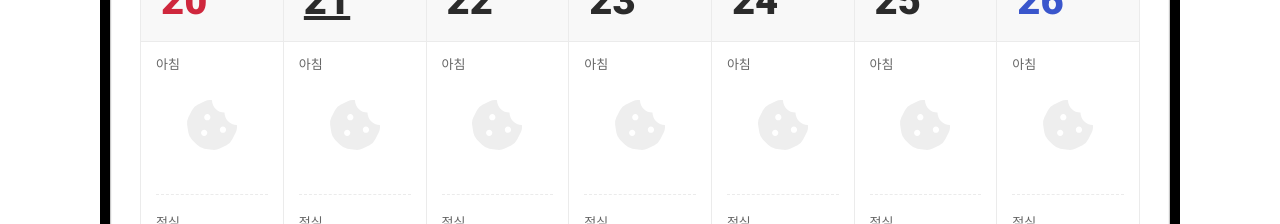
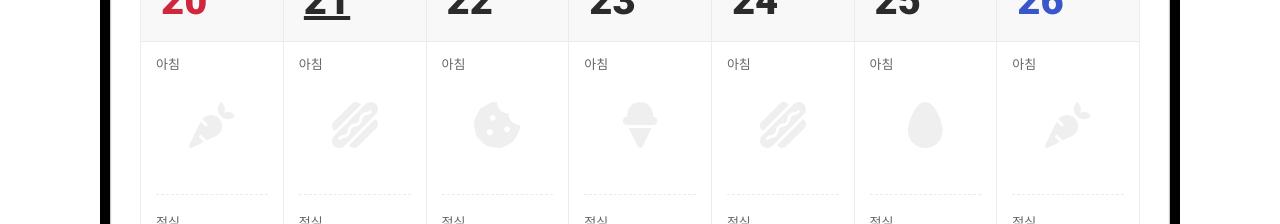
Before and after one commit to tachyon83/weeklyRestaurant2, a React (Create React App) app in the folder front/: page / in a window 1280 px wide. Shown: the part 288-512 px from the top of the page. Built offline with nearby package versions, Linux system fonts and the light colour scheme.

Commit message:
메인 empty 이미지 추가

```diff
--- a/front/src/component/CalendarItem.jsx
+++ b/front/src/component/CalendarItem.jsx
@@ -1,6 +1,7 @@
 import React, { useCallback } from "react";
 
 const weekArr = ["일", "월", "화", "수", "목", "금", "토"];
+const emptyImage = ["fa-utensils", "fa-cheese", "fa-hamburger", "fa-fish", "fa-ice-cream", "fa-apple-alt", "fa-carrot", "fa-hotdog", "fa-egg", "fa-cookie-bite"];
 
 const CalendarItem = (props) => {
   const { setIsDetailPopup, setIsListPopup, date, week, setDay } = props;
@@ -17,6 +18,10 @@ const CalendarItem = (props) => {
     setIsListPopup(true);
   });
 
+  const randomImageNumber = useCallback(() => {
+      return Math.floor(Math.random() * 10);
+  })
+
   return (
     <li
       className={setDay == [week] ? "Calendar__item active" : "Calendar__item"}
@@ -31,16 +36,7 @@ const CalendarItem = (props) => {
             <span>아침</span>
           </div>
           <div className="CalendarMenu__empty">
-            {/* <i class="fas fa-utensils"></i> */}
-            {/* <i class="fas fa-cheese"></i> */}
-            {/* <i class="fas fa-hamburger"></i> */}
-            {/* <i class="fas fa-fish"></i> */}
-            {/* <i class="fas fa-ice-cream"></i> */}
-            {/* <i class="fas fa-apple-alt"></i> */}
-            {/* <i class="fas fa-carrot"></i> */}
-            {/* <i class="fas fa-hotdog"></i> */}
-            {/* <i class="fas fa-egg"></i> */}
-            <i class="fas fa-cookie-bite"></i>
+            <i class={`fas ${emptyImage[randomImageNumber()]}`}></i>
           </div>
         </div>
         <div className="Calendar__section CalendarMenu">
--- a/front/src/css/style.css
+++ b/front/src/css/style.css
@@ -232,8 +232,8 @@ footer .layoutWrap {
   height: 104px;
   line-height: 104px;
   text-align: center;
-  color: #eee;
-  font-size: 50px;
+  color: #efefef;
+  font-size: 46px;
 }
 
 .CalendarMenu__wrap {
--- a/front/src/scss/style.scss
+++ b/front/src/scss/style.scss
@@ -214,8 +214,8 @@ footer{
         height: 104px;
         line-height: 104px;
         text-align: center;
-        color: #eee;
-        font-size: 50px;
+        color: #efefef;
+        font-size: 46px;
     }
 
     &__wrap{
```
Also changed, not shown: 1 other file (tests, documents, lock files or other folders).
